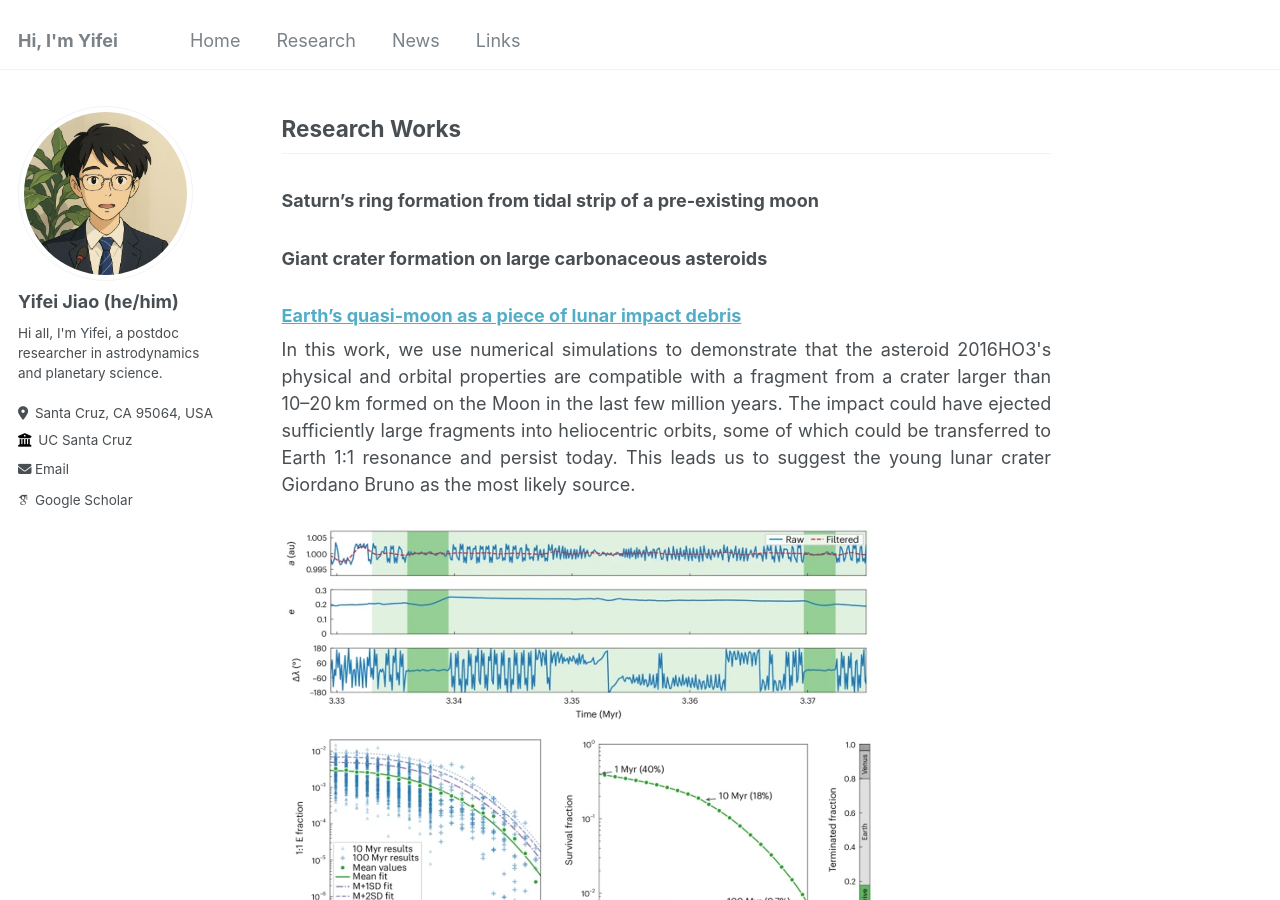
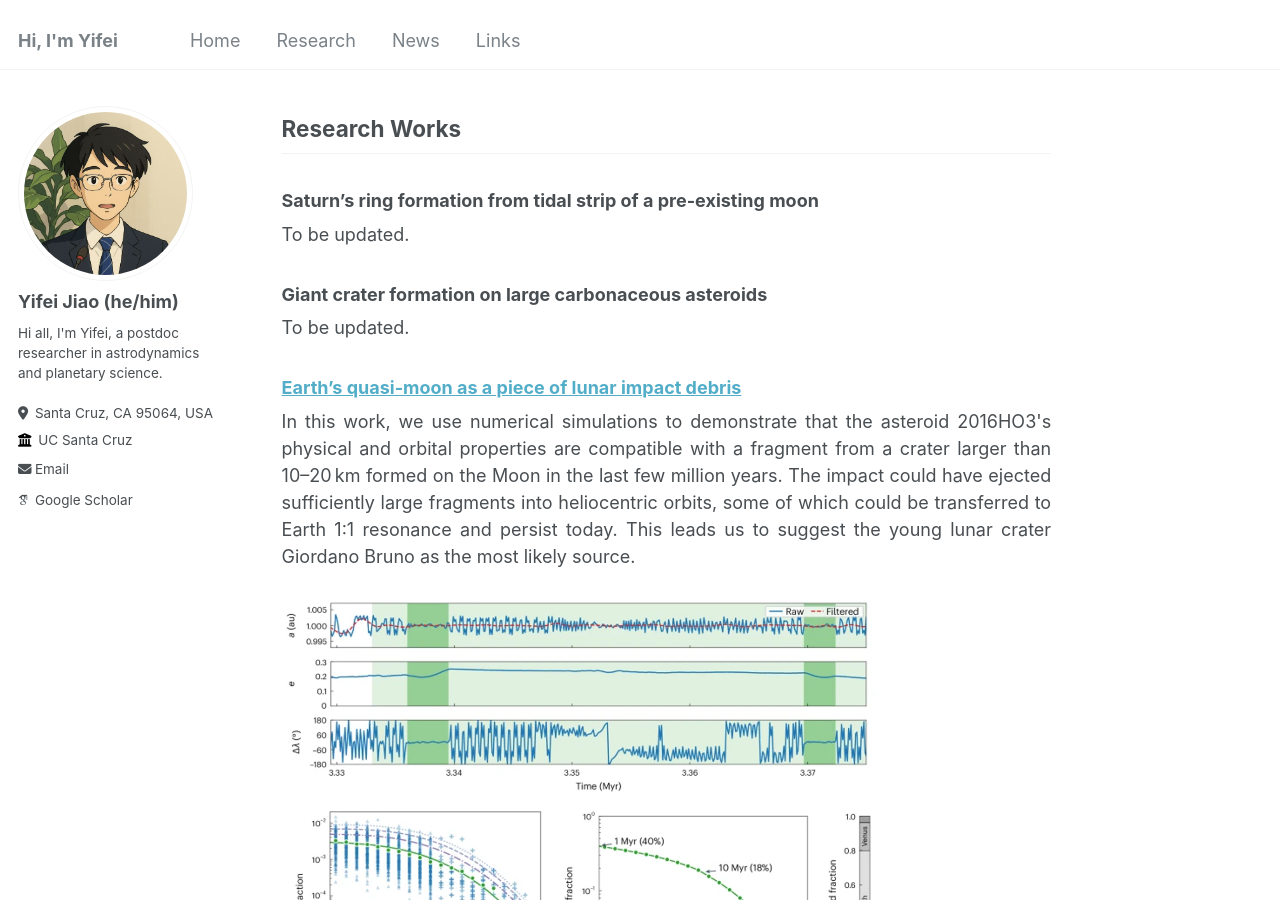
Before and after one commit to jiaoyf-thu/jiaoyf-thu.github.io, a Jekyll site: the page built from _pages/research.md, in a window 1280 px wide and 900 px high. Built offline with Jekyll 4.4.1, drawn with Linux system fonts in a browser that asks for light colours; some web fonts are replaced.

Commit message:
Update research.md with new content and placeholders
Added placeholder text for research works and updated the description for Earth's quasi-moon.

```diff
--- a/_pages/research.md
+++ b/_pages/research.md
@@ -8,7 +8,15 @@ author_profile: true
 
 ### Saturn's ring formation from tidal strip of a pre-existing moon
 
+<p align="justify">
+To be updated.
+</p>
+
 ### Giant crater formation on large carbonaceous asteroids
+
+<p align="justify">
+To be updated.
+</p>
 
 ### <a href="https://www.nature.com/articles/s41550-024-02258-z" target="_blank">Earth's quasi-moon as a piece of lunar impact debris</a>
 
```
